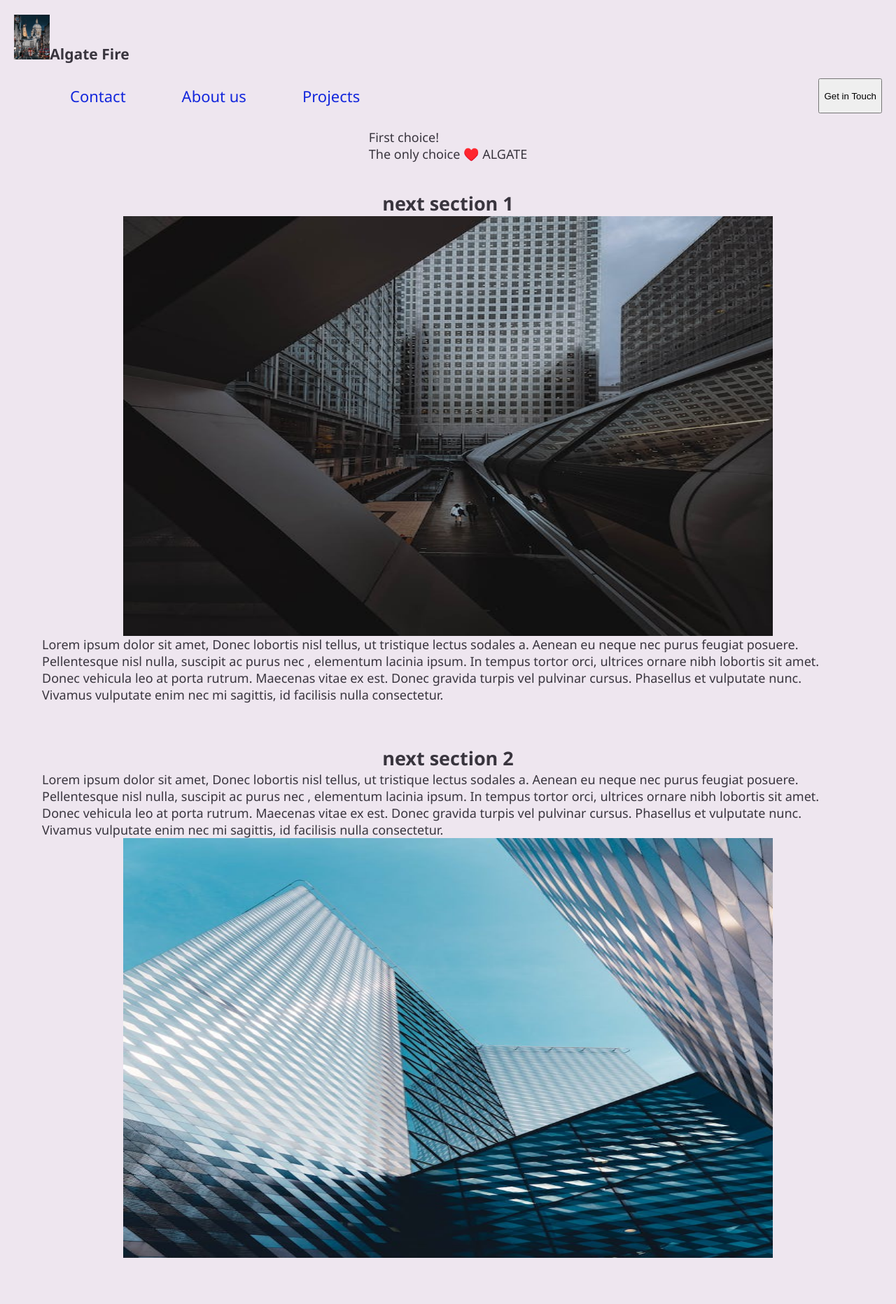
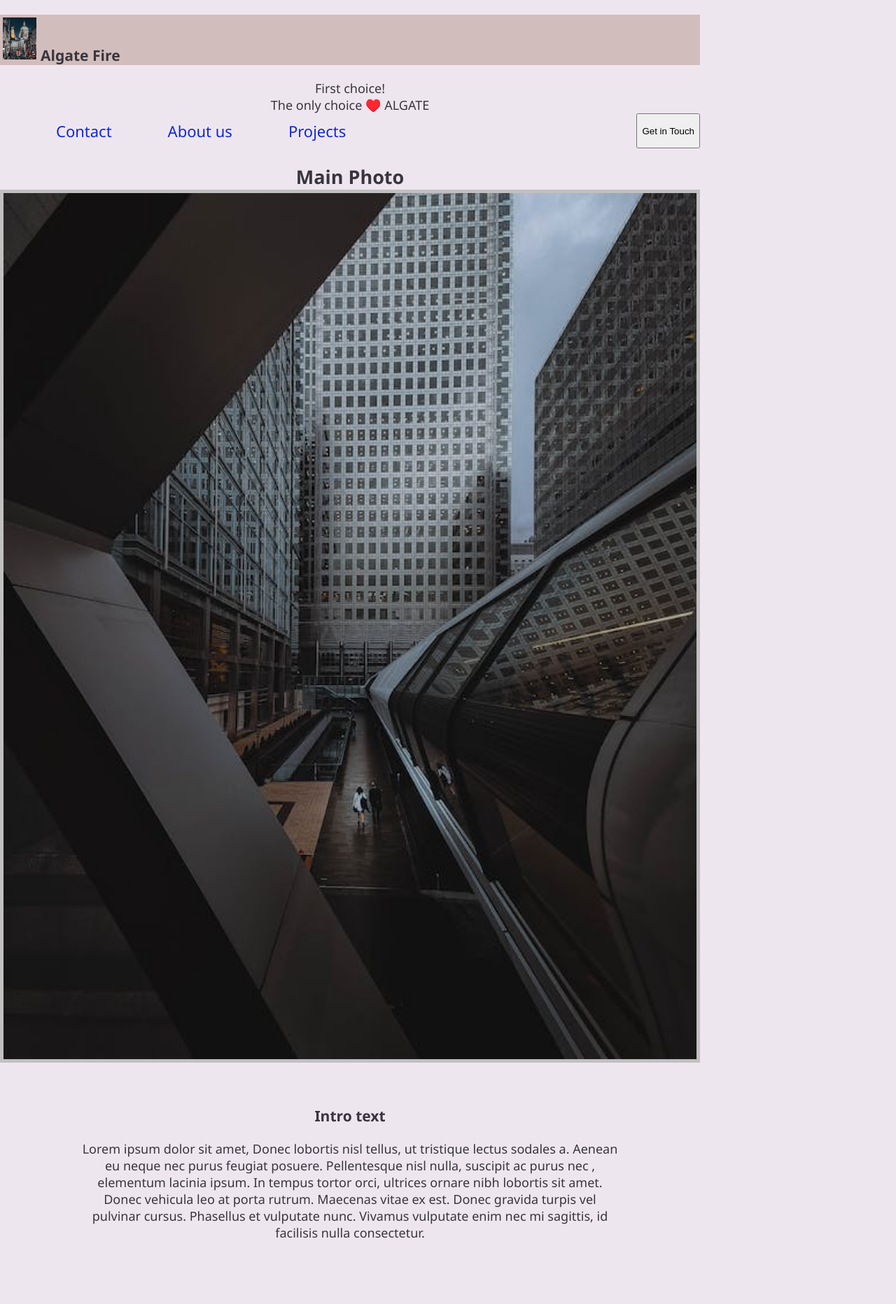
Before and after one commit to dkzanz1/The-Aldgate-Project, a React (Create React App) app: page / in a window 1280 px wide. Shown: the top 1864 px of the page at 70% size. Built offline with nearby package versions, Linux system fonts and the light colour scheme.

Commit message:
adjuting position of content with css flexbox

```diff
--- a/src/App.css
+++ b/src/App.css
@@ -1,15 +1,31 @@
 .App {
-  text-align: left;
+  text-align: center;
+  box-sizing: border-box;
 }
 .App-header {
   display: flex;
   flex-direction: column;
-    font-size: calc(10px + 1vmin);
+  font-size: calc(30px + 1vmin);
+}
+div .App-box-logo {
+  text-align: left;
+  background-color: rgb(210, 189, 189);
+}
+.App-logo {
+  height: 8vmin;
+  margin-top:2px;
+  margin-left: 2px;
+  margin-right:4px;
+  padding: 2px;
+}
+.App-logo h3 {
+  color: blue;
 }
 
-.App-logo {
-  height: 8vmin;
-}
+/* .App-picture {
+  margin: 0px;
+  padding : 10px;
+} */
 /* logo css flexbox */
 /* .box-logo div {
   width: 100%;
@@ -39,6 +55,31 @@
   text-decoration: none;
 }
 
+/* .Media-crumbs {
+  height: 10vh;
+  display: grid;
+  align-items: center;
+} */
+.Media-crumbs .crumb a {
+  display: flex;
+  flex-direction: wrap;
+  font-size: calc(10px + 1.5vmin);
+  /* align-items: center;
+  jusitfy-content: center; */
+}
+
+
+
+
+
+
+
+
+
+
+
+
+
 @media screen and (min-width: 550px) {
   .App-NaviBar-crumbs ul {
     width: auto;
@@ -56,14 +97,18 @@
   padding: 0 30px;
 }
 
+
 .Media-crumbs .crumb {
   display: inline-block;
+
   margin: 10px;
   padding: 0 30px;
+
 }
 /* color for nav-link & medai-links  */
 li a {
   color:rgb(19, 39, 220);
+  text-align: center;
 
 }
 .heart {
@@ -76,53 +121,71 @@ li a {
 
 .container {
   display: flex;
-  flex-direction: column;
-  min-width: 100vh;
-  align-items: center;
-  justify-content: center;
+  flex-wrap: wrap;
   font-size: calc(10px + 1vmin);
-
-
 }
-.page-main {
+.page-main img {
+width: 100%;
+height: auto;
+justify-content: center;
+border: silver 5px solid;
+}
+/* .page-main {
   display: flex;
   flex-direction: column;
   align-items: center;
   justify-content: center;
   min-height: 350px;
-}
+} */
 .page-main section {
-  max-width: 1200px;
+  max-width: 1000px;
   display: flex;
   flex-direction: column;
   align-items: center;
-  justify-content: center;
-  min-height: 350px;
-  margin: 20px;
-  padding: 20px;
+
+  /* box-sizing: borderbox; */
 }
-.page-main img {
-width:80%;
-height:600px;
-}
-.photo-gallery img {
-background-size : cover;
-}
-.photo-gallery img {
-  width:100%;
+/* aligns the first picture */
+
+
+section .text-maker {
+  width:  80%;
   height: 300px;
   display: inline-flexbox;
-  margin : 5px;
+  margin : 25px;
   padding: 15px;
 }
 
-.photo-gallery li {
-  list-style-type: none;
-  display: inline-block;
+/***************** photo gallery ***********************/
+.photo-gallery ul {
+  display: flex;
+  flex-direction: row;
 }
 
+.photo-gallery li {
+ height: 40vh;
+ flex-grow: 1;
+ list-style-type: none;
+}
+.photo-gallery img {
+  max-height: 100%;
+  min-width: 100%;
+  object-fit:cover;
+  vertical-align: bottom;
+}
+/**************************** different size********************************************** */
+/*
 @media screen and (min-width: 768px){
   main-page {
   padding: 90px;
 }
+section .item .text-maker {
+  width: 50%;
+
+
 }
+section .item img {
+max-width: 100%;
+height: auto;
+}
+} */
--- a/src/App.js
+++ b/src/App.js
@@ -9,7 +9,12 @@ function App() {
   return (
     <div className="container">
     <div className="App">
+    <div>
      <Logo />
+    </div>
+     <p>
+          First choice!<br></br>The only choice <span className="heart">♥️</span> ALGATE
+      </p>
       <header className="App-header">
       <NaviBar />
         {/* need to add video mp4 from linux computer */}
@@ -18,42 +23,50 @@ function App() {
           Your browser does not support the video tag
         </video> */}
       </header>
+      <main className="page-main">
+      <div>
 
-     <main className="page-main">
-     <p>
-          First choice!<br></br>The only choice <span className="heart">♥️</span> ALGATE
-      </p>
-      <div>
-        <section className="photo-grid">
-          <h2>next section 1</h2>
-
+      <h2>Main Photo</h2>
+        <section className="item">
           <img src="../images/building-in-london.jpeg" className="App-picture" alt="" />
+          <div className="text-maker">
+          <h3>Intro text</h3>
           <TextMaker />
+          </div>
         </section>
 
-        <section className="photo-grid">
-          <h2>next section 2</h2>
+        <h2>Next Section 2</h2>
+        <section className="item" >
+          <div className="text-maker">
           <TextMaker />
+          </div>
           <img src="../images/pexels-photo-1106476.jpeg" className="App-picture" alt="" />
         </section>
 
-        <section className="photo-grid">
-          <h2>next section 3</h2>
+        <h2>Next Section 3</h2>
+        <section className="item">
+          <div className="text-maker">
           <TextMaker />
+          </div>
           <img src="../images/pexels-photo-5292195.webp" className="App-picture" alt="" />
-        </section>
+        </section >
+
         <Gallery />
-        <section className="photo-gallery">
+
+        <section className="item">
           <div>
            <h2>Something spare</h2>
            </div>
         </section>
 
-        <section className="photo-grid">
-          <h2>next section 4</h2>
+        <h2>Next section 4</h2>
+        <section className="item">
+          <div className="text-maker">
           <TextMaker />
+          </div>
           <img src="../images/pexels-photo-5582597.jpeg" className="App-picture" alt="" />
         </section>
+
         </div>
       </main>
       {/* contact form  */}
--- a/src/components/gallery.jsx
+++ b/src/components/gallery.jsx
@@ -3,16 +3,14 @@ import React from "react";
 
 function Gallery() {
     return<>
-        <section className="photo-gallery">
+        <div className="photo-gallery">
           <h2>Gallery 1</h2>
-          <div>
             <ul>
               <li><img src="../images/pexels-photo-1502941 (1).jpeg" className="App-picture" alt="" /></li>
               <li><img src="../images/pexels-photo-1502941 (1).jpeg" className="App-picture" alt="" /></li>
               <li><img src="../images/pexels-photo-1502941 (1).jpeg" className="App-picture" alt="" /></li>
             </ul>
-           </div>
-        </section>
+        </div>
          </>
     }
 
--- a/src/components/lorem-ipsum.jsx
+++ b/src/components/lorem-ipsum.jsx
@@ -2,7 +2,7 @@ import React from "react";
 
 function TextMaker () {
     return <>
-    <div classname="text">
+    <div classname="text" >
        <p>
         Lorem ipsum dolor sit amet,
         Donec lobortis nisl tellus,
```
